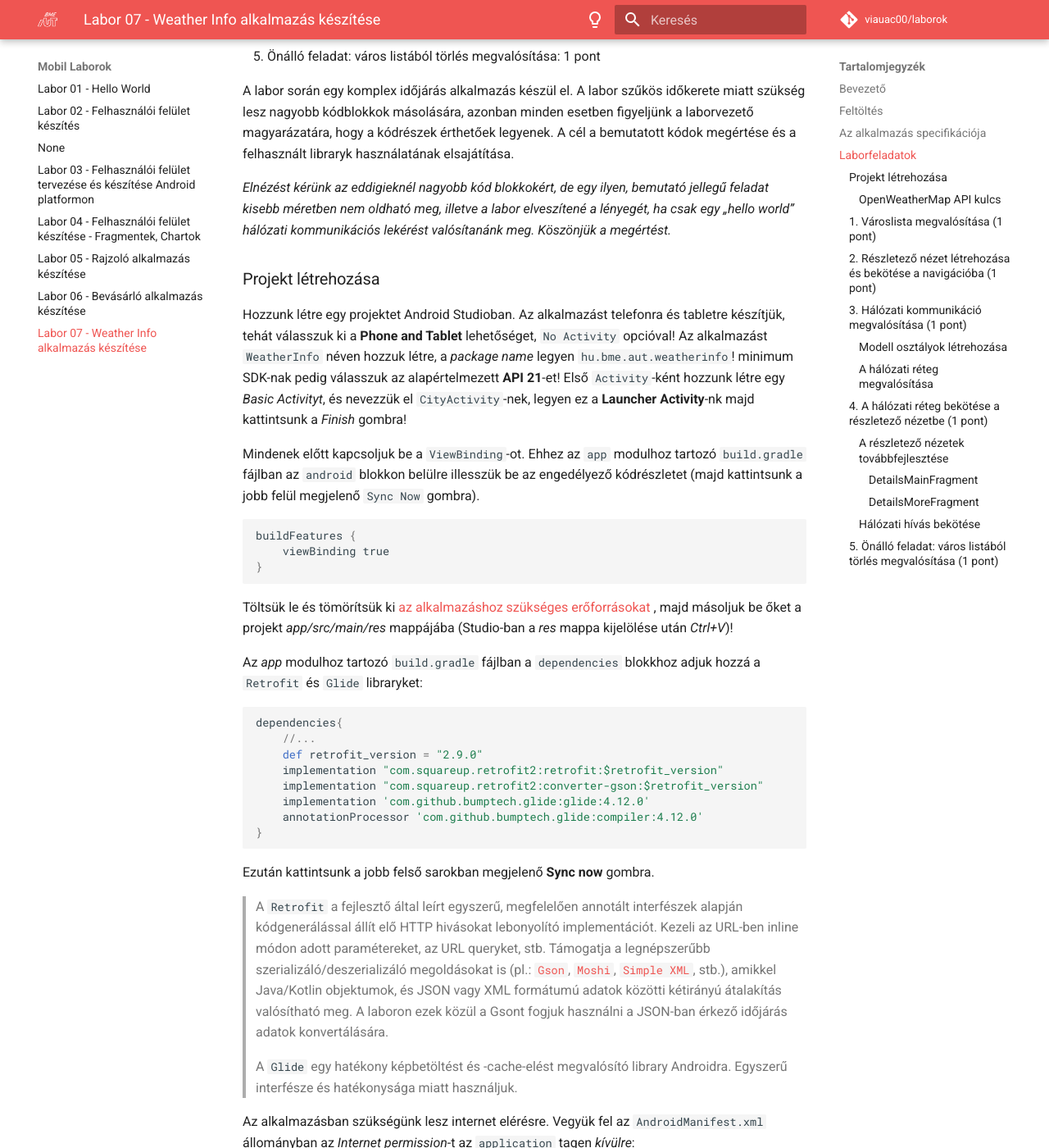
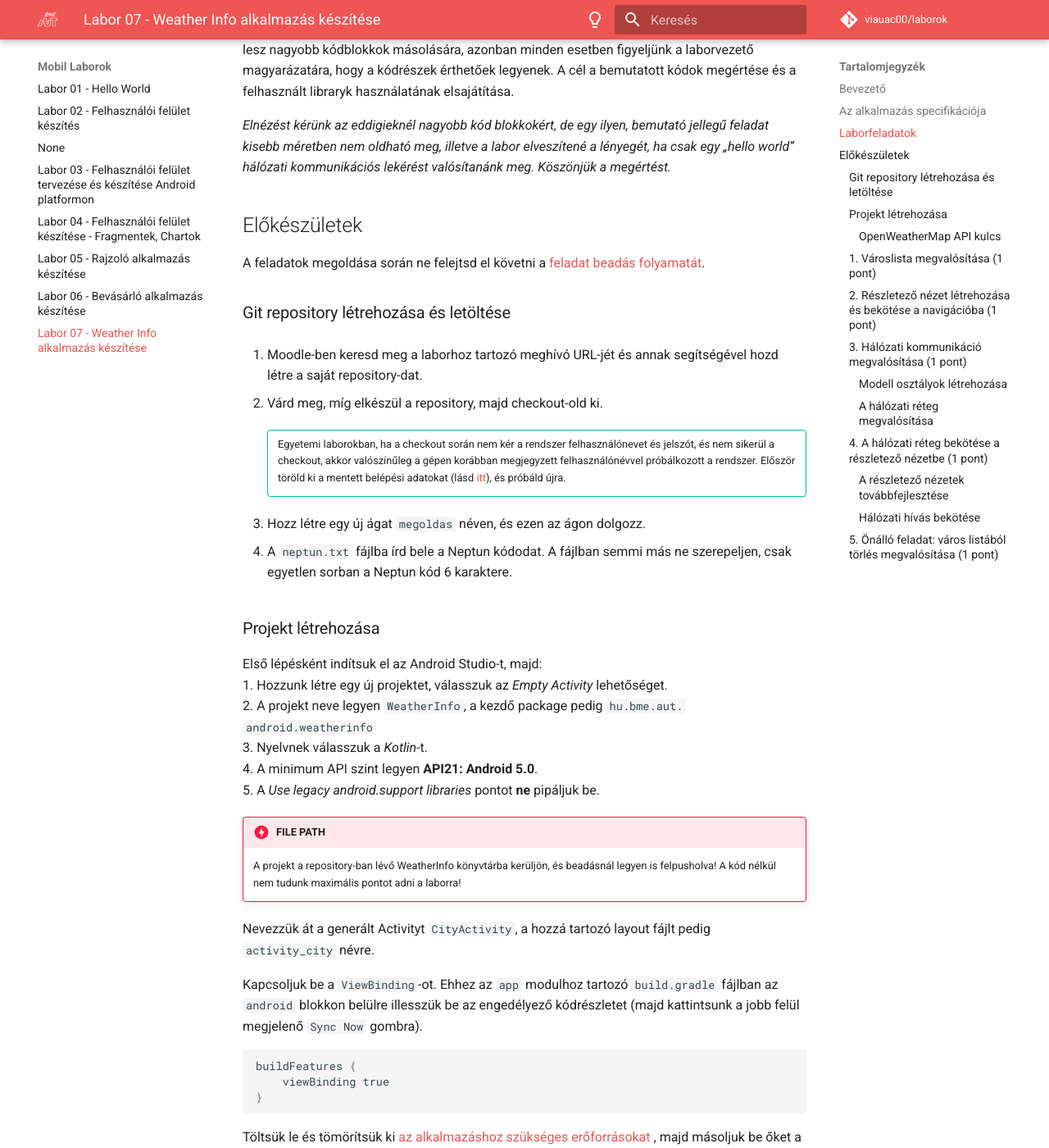
Before and after one commit to VIAUAD02/laborok, an MkDocs documentation site: the page built from docs/laborok/07-android-network/index.md, in a window 1280 px wide and 1400 px high, scrolled down 2587 px. Shown: the whole window at 82% size. Built offline with MkDocs 1.6.1 and Material for MkDocs 9.7.7, drawn with Linux system fonts in a browser that asks for light colours; comment, search, counter and statistics services are not loaded; some of the changed text lies outside the part shown.

Commit message:
Labor07 2022 update

````diff
--- a/docs/laborok/07-android-network/index.md
+++ b/docs/laborok/07-android-network/index.md
@@ -23,10 +24,6 @@ Felhasznált technológiák:
 - [`Retrofit`](https://square.github.io/retrofit/)
 - [`Gson`](https://github.com/google/gson)
 - [`Glide`](https://github.com/bumptech/glide)
-
-## Feltöltés
-
-Az elkészült megoldást `.zip` formátumban (File... -> Export to Zip File...) kell feltölteni a tárgy oldalán, ahol a laborvezető tudja értékelni.
 
 ## Az alkalmazás specifikációja
 
@@ -50,11 +47,40 @@ A labor során egy komplex időjárás alkalmazás készül el. A labor szűkös
 
 *Elnézést kérünk  az eddigieknél nagyobb kód blokkokért, de egy ilyen, bemutató jellegű feladat kisebb méretben nem oldható meg, illetve a labor elveszítené a lényegét, ha csak egy „hello world” hálózati kommunikációs lekérést valósítanánk meg. Köszönjük a megértést.*
 
+## Előkészületek
+
+A feladatok megoldása során ne felejtsd el követni a [feladat beadás folyamatát](../../tudnivalok/github/GitHub.md).
+
+
+### Git repository létrehozása és letöltése
+
+1. Moodle-ben keresd meg a laborhoz tartozó meghívó URL-jét és annak segítségével hozd létre a saját repository-dat.
+
+2. Várd meg, míg elkészül a repository, majd checkout-old ki.
+
+    !!! tip ""
+        Egyetemi laborokban, ha a checkout során nem kér a rendszer felhasználónevet és jelszót, és nem sikerül a checkout, akkor valószínűleg a gépen korábban megjegyzett felhasználónévvel próbálkozott a rendszer. Először töröld ki a mentett belépési adatokat (lásd [itt](../../tudnivalok/github/GitHub-credentials.md)), és próbáld újra.
+
+3. Hozz létre egy új ágat `megoldas` néven, és ezen az ágon dolgozz.
+
+4. A `neptun.txt` fájlba írd bele a Neptun kódodat. A fájlban semmi más ne szerepeljen, csak egyetlen sorban a Neptun kód 6 karaktere.
+
+
 ### Projekt létrehozása
 
-Hozzunk létre egy projektet Android Studioban. Az alkalmazást telefonra és tabletre készítjük, tehát válasszuk ki a **Phone and Tablet** lehetőséget, `No Activity` opcióval! Az alkalmazást `WeatherInfo` néven hozzuk létre, a *package name* legyen `hu.bme.aut.weatherinfo`!  minimum SDK-nak pedig válasszuk az alapértelmezett **API 21**-et! Első `Activity`-ként hozzunk létre egy *Basic Activityt*, és nevezzük el `CityActivity`-nek, legyen ez a **Launcher Activity**-nk majd kattintsunk a *Finish* gombra!
+Első lépésként indítsuk el az Android Studio-t, majd:
+1. Hozzunk létre egy új projektet, válasszuk az *Empty Activity* lehetőséget.
+2. A projekt neve legyen `WeatherInfo`, a kezdő package pedig `hu.bme.aut.  android.weatherinfo`
+3. Nyelvnek válasszuk a *Kotlin*-t.
+4. A minimum API szint legyen **API21: Android 5.0**.
+5. A *Use legacy android.support libraries* pontot **ne** pipáljuk be.
 
-Mindenek előtt kapcsoljuk be a `ViewBinding`-ot. Ehhez az `app` modulhoz tartozó `build.gradle` fájlban az `android` blokkon belülre illesszük be az engedélyező kódrészletet (majd kattintsunk a jobb felül megjelenő `Sync Now` gombra).
+!!!danger "FILE PATH"
+	A projekt a repository-ban lévő WeatherInfo könyvtárba kerüljön, és beadásnál legyen is felpusholva! A kód nélkül nem tudunk maximális pontot adni a laborra!
+
+Nevezzük át a generált Activityt `CityActivity`, a hozzá tartozó layout fájlt pedig `   activity_city` névre.
+
+Kapcsoljuk be a `ViewBinding`-ot. Ehhez az `app` modulhoz tartozó `build.gradle` fájlban az `android` blokkon belülre illesszük be az engedélyező kódrészletet (majd kattintsunk a jobb felül megjelenő `Sync Now` gombra).
 
 ```groovy
 buildFeatures {
@@ -72,16 +98,19 @@ dependencies{
     def retrofit_version = "2.9.0"
     implementation "com.squareup.retrofit2:retrofit:$retrofit_version"
     implementation "com.squareup.retrofit2:converter-gson:$retrofit_version"
-    implementation 'com.github.bumptech.glide:glide:4.12.0'
-    annotationProcessor 'com.github.bumptech.glide:compiler:4.12.0'
+    def glide_version = "4.14.2"
+    implementation "com.github.bumptech.glide:glide:$glide_version"
+    annotationProcessor "com.github.bumptech.glide:compiler:$glide_version"
 }
 ```
 
 Ezután kattintsunk a jobb felső sarokban megjelenő **Sync now** gombra.
 
->  A `Retrofit` a fejlesztő által leírt egyszerű, megfelelően annotált interfészek alapján kódgenerálással állít elő HTTP hivásokat lebonyolító implementációt. Kezeli az URL-ben inline módon adott paramétereket, az URL queryket, stb. Támogatja a legnépszerűbb szerializáló/deszerializáló megoldásokat is (pl.: [`Gson`](https://github.com/google/gson), [`Moshi`](https://github.com/square/moshi), [`Simple XML`](simple.sourceforge.net), stb.), amikkel Java/Kotlin objektumok, és JSON vagy XML formátumú adatok közötti kétirányú átalakítás valósítható meg. A laboron ezek közül a Gsont fogjuk használni a JSON-ban érkező időjárás adatok konvertálására.
+!!!info "Retrofit"
+    A `Retrofit` a fejlesztő által leírt egyszerű, megfelelően annotált interfészek alapján kódgenerálással állít elő HTTP hivásokat lebonyolító implementációt. Kezeli az URL-ben inline módon adott paramétereket, az URL queryket, stb. Támogatja a legnépszerűbb szerializáló/deszerializáló megoldásokat is (pl.: [`Gson`](https://github.com/google/gson), [`Moshi`](https://github.com/square/moshi), [`Simple XML`](simple.sourceforge.net), stb.), amikkel Java/Kotlin objektumok, és JSON vagy XML formátumú adatok közötti kétirányú átalakítás valósítható meg. A laboron ezek közül a Gsont fogjuk használni a JSON-ban érkező időjárás adatok konvertálására.
 
-> A `Glide`  egy hatékony képbetöltést és -cache-elést megvalósító library Androidra. Egyszerű interfésze és hatékonysága miatt használjuk.
+!!!info "Glide"
+    A `Glide`  egy hatékony képbetöltést és -cache-elést megvalósító library Androidra. Egyszerű interfésze és hatékonysága miatt használjuk.
 
 Az alkalmazásban szükségünk lesz internet elérésre. Vegyük fel az `AndroidManifest.xml` állományban az *Internet permission*-t az `application` tagen *kívülre*:
 
@@ -173,9 +203,7 @@ Cseréljük le az  `activity_city.xml` tartalmát egy `RecyclerView`-ra és egy
 
 Az egyes funkciókhoz tartozó osztályokat külön package-ekbe fogjuk szervezni. Előfordulhat, hogy a másolások miatt az Android Studio nem ismeri fel egyből a package szerkezetet, így ha ilyen problémánk lenne, az osztály néven állva Alt+Enter után állítassuk be a megfelelő package nevet.
 
-A `hu.bme.aut.weatherinfo` package-ben hozzunk létre egy `feature` nevű package-et. A `feature` package-ben hozzunk létre egy `city` nevű package-et. *Drag and drop* módszerrel helyezzük át a `CityActivity`-t a `city` *package*-be, a felugró dialógusban pedig kattintsunk a *Refactor* gombra.
-
-Töröljük a generált két Fragment-et és a hozzájuk tartozó layout file-okat, valamint a res/navigation mappa tartalmát.
+A `hu.bme.aut.android.weatherinfo` package-ben hozzunk létre egy `feature` nevű package-et. A `feature` package-ben hozzunk létre egy `city` nevű package-et. *Drag and drop* módszerrel helyezzük át a `CityActivity`-t a `city` *package*-be, a felugró dialógusban pedig kattintsunk a *Refactor* gombra.
 
 A `CityActivity` kódját cseréljük le a következőre:
 
@@ -307,7 +335,7 @@ Igény szerint vizsgáljuk meg a laborvezetővel a `CityAdapter` osztályban az
 - Hogyan történik a lista tartalmi elemeinek kezelése?
 - Hogyan épül fel egy lista elem?
 - Hogyan történik a lista elemen a kiválasztás események kezelése? Hogyan értesítjük a `CityActivity`-t egy elem kiválasztásáról?
-- Hogyan kerültek megvalósításra az `addCity(...)` és `removeCity(…)` metódusok!
+- Hogyan kerültek megvalósításra az `addCity(...)` és `removeCity(…)` metódusok?
 
 A `CityActivity`-vel kapcsolatos következő lépés az új város nevét bekérő dialógus (`DialogFragment`) megvalósítása és bekötése.
 
@@ -393,9 +415,14 @@ private fun initFab() {
 
 Indítsuk el az alkalmazást, amely már képes városnevek bekérésére és megjelenítésére.
 
+!!!example "BEADANDÓ (1 pont)"
+	Készíts egy **képernyőképet**, amelyen látszik a **városnevek listája egy újonnan hozzáadott várossal**, az **AddCityDialogFragment** kódja, valamint a **neptun kódod a kódban valahol kommentként**. A képet a megoldásban a repository-ba f1.png néven töltsd föl.
+
+	A képernyőkép szükséges feltétele a pontszám megszerzésének.
+
 ### 2. Részletező nézet létrehozása és bekötése a navigációba (1 pont)
 
-A következő lépésben a `hu.bme.aut.weatherinfo.feature`  package-en belül hozzunk létre egy `details` nevű packaget.
+A következő lépésben a `hu.bme.aut.android.weatherinfo.feature`  package-en belül hozzunk létre egy `details` nevű packaget.
 
 A `details` package-ben hozzunk létre egy *Empty Activity* típusú `Activity`-t  `DetailsActivity` néven.
 
@@ -492,11 +520,16 @@ Valósítsuk meg a `CityActivity` `onCitySelected(…)` függvényében azt, hog
 
 Próbáljuk ki az alkalmazást, kattintsunk egy város nevére!
 
+!!!example "BEADANDÓ (1 pont)"
+	Készíts egy **képernyőképet**, amelyen látszik az **üres részletes nézet a megfelelő fejléccel**, a **DetailsActivity** kódja, valamint a **neptun kódod a kódban valahol kommentként**. A képet a megoldásban a repository-ba f2.png néven töltsd föl.
+
+	A képernyőkép szükséges feltétele a pontszám megszerzésének.
+
 ### 3. Hálózati kommunikáció megvalósítása (1 pont)
 
 #### Modell osztályok létrehozása
 
-A modell osztályok számára a `hu.bme.aut.weatherinfo` package-ben hozzunk létre új package-et `model` néven.
+A modell osztályok számára a `hu.bme.aut.android.weatherinfo` package-ben hozzunk létre új package-et `model` néven.
 
 A `model` package-ben hozzunk létre egy új osztályt `WeatherData` néven:
 
@@ -615,7 +648,7 @@ A használt `weatherData` változónak fogunk később értéket adni, amikor vi
 
 #### A hálózati réteg megvalósítása
 
-A `hu.bme.aut.weatherinfo` package-ben hozzuk létre egy `network` nevű package-et, amely a hálózati kommunikációhoz kapcsolódó osztályokat fogja tartalmazni.
+A `hu.bme.aut.android.weatherinfo` package-ben hozzuk létre egy `network` nevű package-et, amely a hálózati kommunikációhoz kapcsolódó osztályokat fogja tartalmazni.
 
 A `network` package-en belül hozzuk létre egy `WeatherApi` nevű interfészt.
 
@@ -676,6 +711,11 @@ A `WeatherApi` interfészből a `Builder`-rel létrehozott `Retrofit` példány
 Az `APP_ID` paramétert elfedjük az időjárást lekérdező osztályok elől, ezért a `NetworkManager` is tartalmaz egy `getWeather(...)` függvényt, ami a `WeatherApi` implementációba hív tovább.
 
 **Cseréljük le** az `APP_ID` értékét az [OpenWeatherMap](https://openweathermap.org/) oldalon kapott saját API kulcsunkra!
+
+!!!example "BEADANDÓ (1 pont)"
+	Készíts egy **képernyőképet**, amelyen látszanak a **Project nézetben a létrehozott modell osztályok**, az editorban a **WeatherApi** osztály kódja, valamint a **neptun kódod a kódban valahol kommentként**. A képet a megoldásban a repository-ba f3.png néven töltsd föl.
+
+	A képernyőkép szükséges feltétele a pontszám megszerzésének.
 
 ### 4. A hálózati réteg bekötése a részletező nézetbe (1 pont)
 
@@ -705,8 +745,6 @@ class DetailsPagerAdapter(fragmentActivity: FragmentActivity) : FragmentStateAda
 ```
 
 Implementáljuk a hiányzó `Fragment`-eket a hozzájuk tartozó nézetekkel együtt:
-
-##### DetailsMainFragment
 
 `res/layout/fragment_details_main.xml`:
 
@@ -788,9 +826,8 @@ class DetailsMainFragment : Fragment() {
 
 Figyeljük meg, hogy hogy használjuk a kódban a `Glide` libraryt!
 
-> Az *OpenWeatherMap* API-tól a képek lekérhetők a visszakapott adatok alapján, pl: [https://openweathermap.org/img/w/10d.png](http://openweathermap.org/img/w/10d.png)
-
-##### DetailsMoreFragment
+!!!note ""
+    Az *OpenWeatherMap* API-tól a képek lekérhetők a visszakapott adatok alapján, pl: [https://openweathermap.org/img/w/10d.png](http://openweathermap.org/img/w/10d.png)
 
 `res/layout/fragment_details_more.xml`:
 
@@ -977,6 +1014,16 @@ override fun onResume() {
 
 Futtassuk az alkalmazást és figyeljük meg a működését! Próbáljuk ki azt is, hogy mi történik akkor, ha megszakítjuk a futtató eszköz internet kapcsolatát és megpróbáljuk megnyitni a részletező nézetet!
 
+!!!example "BEADANDÓ (1 pont)"
+	Készíts egy **képernyőképet**, amelyen látszanak az emulátoron a **betöltött adatok**, a **DetailsActivity** kódja, valamint a **neptun kódod a kódban valahol kommentként**. A képet a megoldásban a repository-ba f4.png néven töltsd föl.
+
+	A képernyőkép szükséges feltétele a pontszám megszerzésének.
+
 ### 5. Önálló feladat: város listából törlés megvalósítása (1 pont)
 
 Valósítsuk meg a városok törlését a *Remove* gomb megnyomásának hatására.
+
+!!!example "BEADANDÓ (1 pont)"
+	Készíts egy **képernyőképet**, amelyen látszik az emulátoron a **városok listája CSAK Budapesttel**, a **törlés releváns** kódrészlete, valamint a **neptun kódod a kódban valahol kommentként**. A képet a megoldásban a repository-ba f5.png néven töltsd föl.
+
+	A képernyőkép szükséges feltétele a pontszám megszerzésének.
````
Also changed, not shown: other parts of docs/laborok/07-android-network/index.md (+17 -18 lines).
